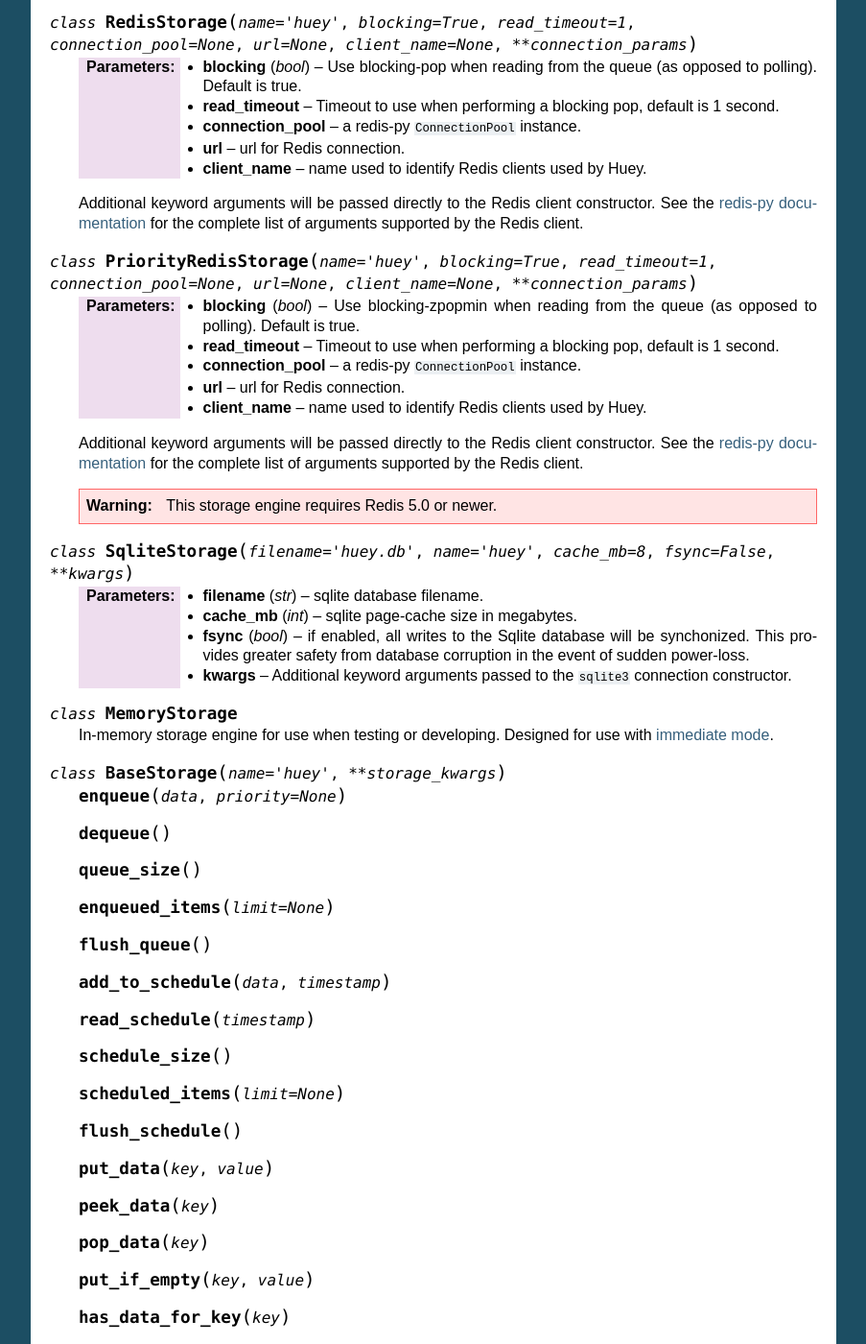
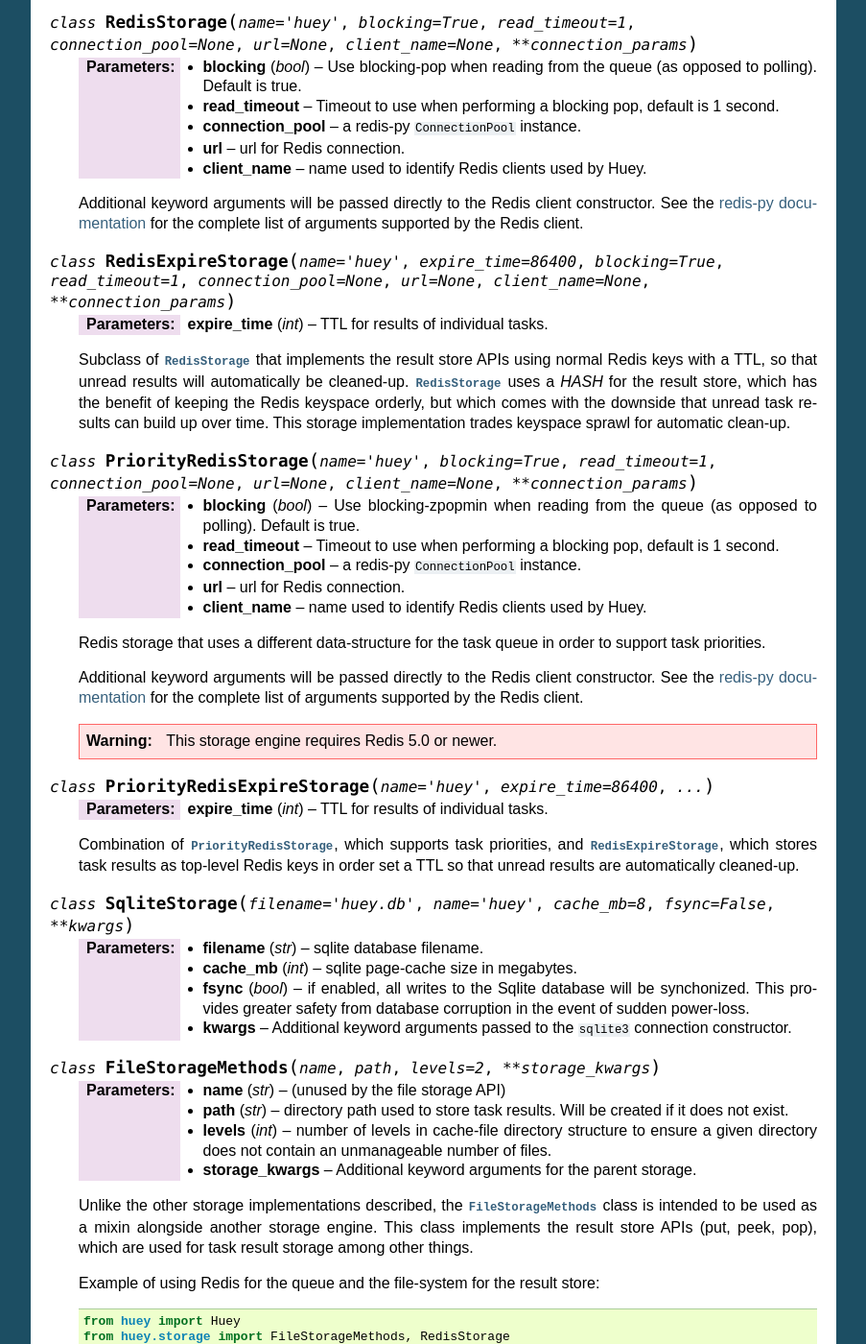
Before and after one commit to coleifer/huey, a Sphinx documentation site: the page built from docs/api.rst, in a window 1280 px wide and 1400 px high, scrolled down 20717 px. Shown: the whole window at 96% size, without its empty margins (198-1101 px from the left). Built offline with Sphinx 7.4.7, drawn with Linux system fonts in a browser that asks for light colours; some of the changed text lies outside the part shown.

Commit message:
Add documentation for storage implementations, new tests.

```diff
--- a/docs/api.rst
+++ b/docs/api.rst
@@ -1309,6 +1309,19 @@
     for the complete list of arguments supported by the Redis client.
 
 
+.. py:class:: RedisExpireStorage(name='huey', expire_time=86400, blocking=True, read_timeout=1, connection_pool=None, url=None, client_name=None, **connection_params)
+
+    :param int expire_time: TTL for results of individual tasks.
+
+    Subclass of :py:class:`RedisStorage` that implements the result store APIs
+    using normal Redis keys with a TTL, so that unread results will
+    automatically be cleaned-up. :py:class:`RedisStorage` uses a *HASH* for the
+    result store, which has the benefit of keeping the Redis keyspace orderly,
+    but which comes with the downside that unread task results can build up
+    over time. This storage implementation trades keyspace sprawl for automatic
+    clean-up.
+
+
 .. py:class:: PriorityRedisStorage(name='huey', blocking=True, read_timeout=1, connection_pool=None, url=None, client_name=None, **connection_params)
 
     :param bool blocking: Use blocking-zpopmin when reading from the queue (as
@@ -1319,11 +1332,24 @@
     :param url: url for Redis connection.
     :param client_name: name used to identify Redis clients used by Huey.
 
+    Redis storage that uses a different data-structure for the task queue in
+    order to support task priorities.
+
     Additional keyword arguments will be passed directly to the Redis client
     constructor. See the `redis-py documentation <https://redis-py.readthedocs.io/en/latest/>`_
     for the complete list of arguments supported by the Redis client.
 
     .. warning:: This storage engine requires Redis 5.0 or newer.
+
+
+.. py:class:: PriorityRedisExpireStorage(name='huey', expire_time=86400, ...)
+
+    :param int expire_time: TTL for results of individual tasks.
+
+    Combination of :py:class:`PriorityRedisStorage`, which supports task
+    priorities, and :py:class:`RedisExpireStorage`, which stores task results
+    as top-level Redis keys in order set a TTL so that unread results are
+    automatically cleaned-up.
 
 
 .. py:class:: SqliteStorage(filename='huey.db', name='huey', cache_mb=8, fsync=False, **kwargs)
@@ -1337,10 +1363,54 @@
         connection constructor.
 
 
+.. py:class:: FileStorageMethods(name, path, levels=2, **storage_kwargs)
+
+    :param str name: (unused by the file storage API)
+    :param str path: directory path used to store task results. Will be created
+        if it does not exist.
+    :param int levels: number of levels in cache-file directory structure to
+        ensure a given directory does not contain an unmanageable number of
+        files.
+    :param storage_kwargs: Additional keyword arguments for the parent storage.
+
+    Unlike the other storage implementations described, the
+    :py:class:`FileStorageMethods` class is intended to be used as a mixin
+    alongside another storage engine. This class implements the result store
+    APIs (put, peek, pop), which are used for task result storage among other
+    things.
+
+    Example of using Redis for the queue and the file-system for the result
+    store:
+
+    .. code-block:: python
+
+        from huey import Huey
+        from huey.storage import FileStorageMethods, RedisStorage
+
+
+        # Use the file-system for result storage, Redis for everything else.
+        class RedisFileStorage(FileStorageMethods, RedisStorage):
+            pass
+
+        huey = Huey(
+            'my-app',
+            storage_class=RedisFileStorage,
+            path='/var/lib/my-app/huey-results/',  # File storage params.
+            levels=2,
+            url='redis://localhost:6379/15',  # Redis storage params.
+            client_name='my-app-huey')
+
+
 .. py:class:: MemoryStorage()
 
     In-memory storage engine for use when testing or developing. Designed for
     use with :ref:`immediate mode <immediate>`.
+
+
+.. py:class:: BlackHoleStorage()
+
+    Storage class that discards all data written to it, and thus always appears
+    to be empty. Intended for testing only.
 
 
 .. py:class:: BaseStorage(name='huey', **storage_kwargs)
--- a/huey/__init__.py
+++ b/huey/__init__.py
@@ -3,6 +3,7 @@
 __version__ = '2.0.1'
 
 from huey.api import BlackHoleHuey
+from huey.api import Huey
 from huey.api import MemoryHuey
 from huey.api import PriorityRedisExpireHuey
 from huey.api import PriorityRedisHuey
```
Also changed, not shown: 1 other file.
